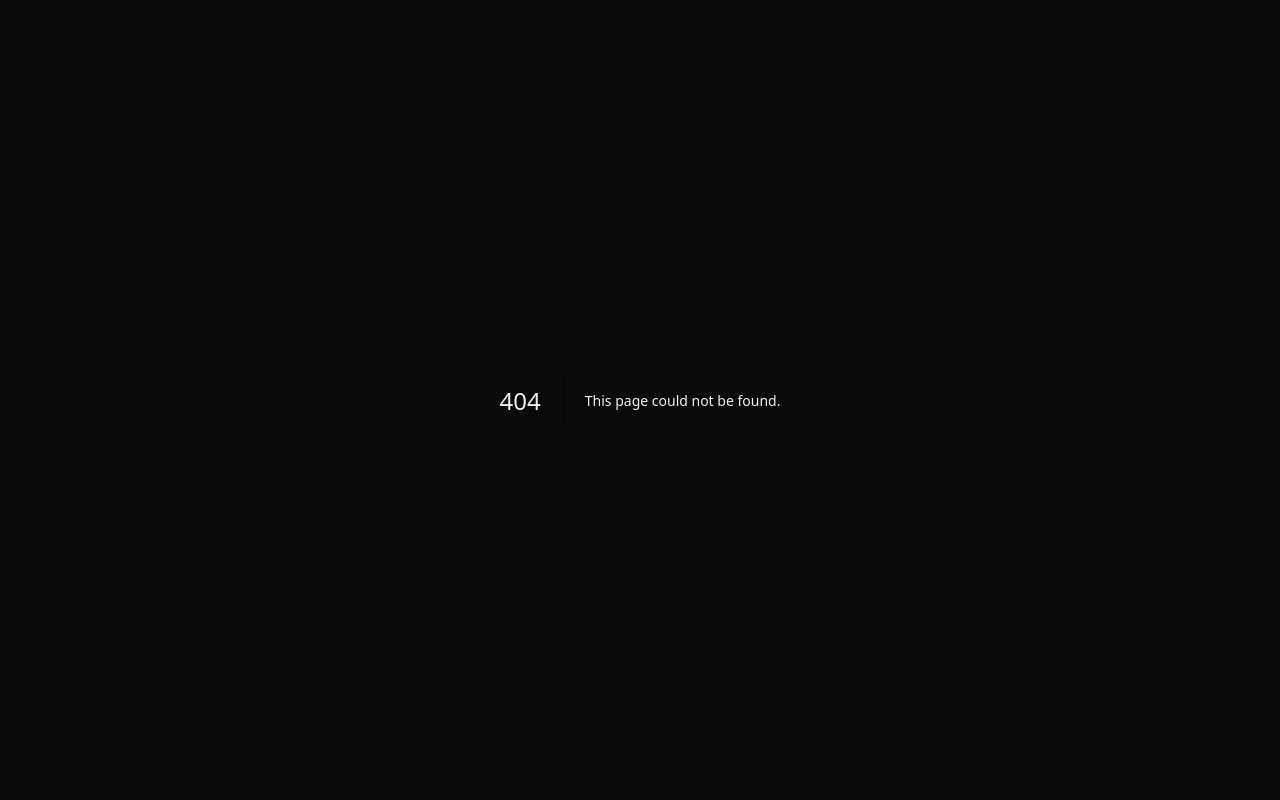
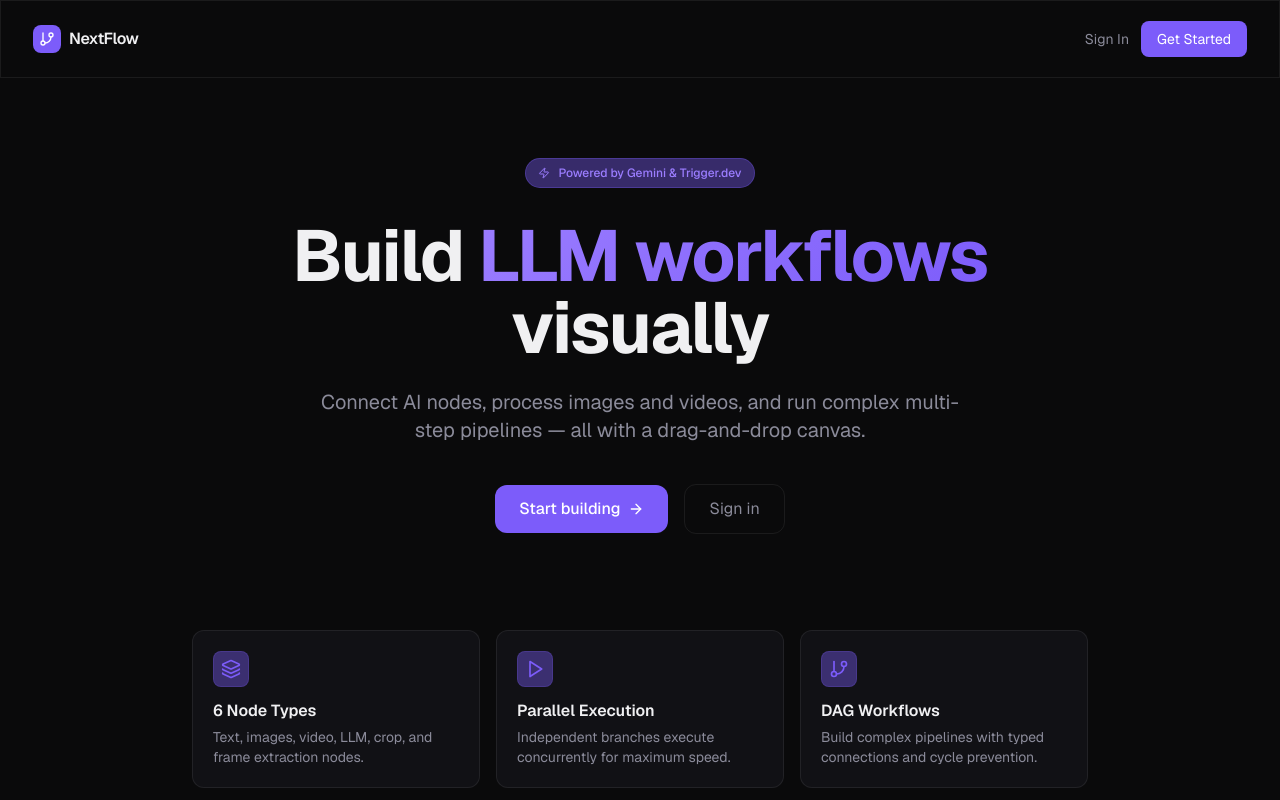
Before and after one commit to heidi04aldidi/next-flow, a Next.js app: page / in a window 1280 px wide. Before the commit this address had no page. Built offline with nearby package versions, Linux system fonts and the light colour scheme; no server answers.

Commit message:
feat(ui): add landing page with auth redirect to workflow editor

```diff
--- /dev/null
+++ b/src/app/page.tsx
@@ -0,0 +1,104 @@
+import Link from "next/link";
+import { auth } from "@clerk/nextjs/server";
+import { redirect } from "next/navigation";
+import { ArrowRight, Zap, GitBranch, Play, Layers } from "lucide-react";
+
+export default async function HomePage() {
+  const { userId } = await auth();
+  if (userId) redirect("/workflow");
+
+  return (
+    <main className="min-h-screen bg-canvas flex flex-col overflow-auto">
+      {/* Nav */}
+      <nav className="flex items-center justify-between px-8 py-5 border-b border-subtle">
+        <div className="flex items-center gap-2">
+          <div className="w-7 h-7 rounded-lg bg-accent-purple flex items-center justify-center">
+            <GitBranch className="w-4 h-4 text-white" />
+          </div>
+          <span className="font-semibold text-text-primary tracking-tight">NextFlow</span>
+        </div>
+        <div className="flex items-center gap-3">
+          <Link
+            href="/sign-in"
+            className="text-sm text-text-secondary hover:text-text-primary transition-colors"
+          >
+            Sign In
+          </Link>
+          <Link
+            href="/sign-up"
+            className="text-sm bg-accent-purple hover:bg-accent-purple-light text-white px-4 py-2 rounded-lg transition-colors"
+          >
+            Get Started
+          </Link>
+        </div>
+      </nav>
+
+      {/* Hero */}
+      <div className="flex-1 flex flex-col items-center justify-center px-8 py-20 text-center">
+        <div className="inline-flex items-center gap-2 px-3 py-1.5 rounded-full bg-accent-glow border border-accent-purple/30 text-accent-purple-light text-xs font-medium mb-8">
+          <Zap className="w-3 h-3" />
+          Powered by Gemini &amp; Trigger.dev
+        </div>
+
+        <h1 className="text-5xl md:text-7xl font-bold text-text-primary tracking-tight mb-6 max-w-4xl">
+          Build{" "}
+          <span className="text-gradient-purple">LLM workflows</span>{" "}
+          visually
+        </h1>
+
+        <p className="text-text-secondary text-lg md:text-xl max-w-2xl mb-10 leading-relaxed">
+          Connect AI nodes, process images and videos, and run complex multi-step
+          pipelines — all with a drag-and-drop canvas.
+        </p>
+
+        <div className="flex items-center gap-4">
+          <Link
+            href="/sign-up"
+            className="flex items-center gap-2 bg-accent-purple hover:bg-accent-purple-light text-white px-6 py-3 rounded-xl font-medium transition-colors"
+          >
+            Start building
+            <ArrowRight className="w-4 h-4" />
+          </Link>
+          <Link
+            href="/sign-in"
+            className="text-text-secondary hover:text-text-primary px-6 py-3 rounded-xl border border-subtle hover:border-border-strong transition-all"
+          >
+            Sign in
+          </Link>
+        </div>
+
+        {/* Feature grid */}
+        <div className="grid grid-cols-1 md:grid-cols-3 gap-4 mt-24 max-w-4xl w-full text-left">
+          {[
+            {
+              icon: <Layers className="w-5 h-5 text-accent-purple" />,
+              title: "6 Node Types",
+              desc: "Text, images, video, LLM, crop, and frame extraction nodes.",
+            },
+            {
+              icon: <Play className="w-5 h-5 text-accent-purple" />,
+              title: "Parallel Execution",
+              desc: "Independent branches execute concurrently for maximum speed.",
+            },
+            {
+              icon: <GitBranch className="w-5 h-5 text-accent-purple" />,
+              title: "DAG Workflows",
+              desc: "Build complex pipelines with typed connections and cycle prevention.",
+            },
+          ].map((f) => (
+            <div
+              key={f.title}
+              className="p-5 rounded-xl bg-surface border border-subtle"
+            >
+              <div className="w-9 h-9 rounded-lg bg-accent-glow border border-accent-purple/20 flex items-center justify-center mb-3">
+                {f.icon}
+              </div>
+              <h3 className="font-semibold text-text-primary mb-1">{f.title}</h3>
+              <p className="text-text-secondary text-sm">{f.desc}</p>
+            </div>
+          ))}
+        </div>
+      </div>
+    </main>
+  );
+}
```
